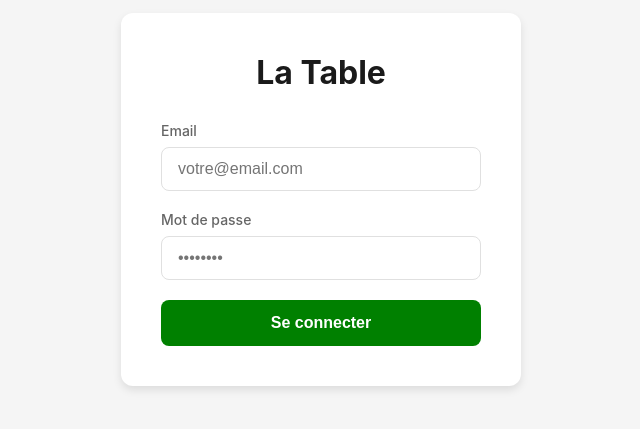
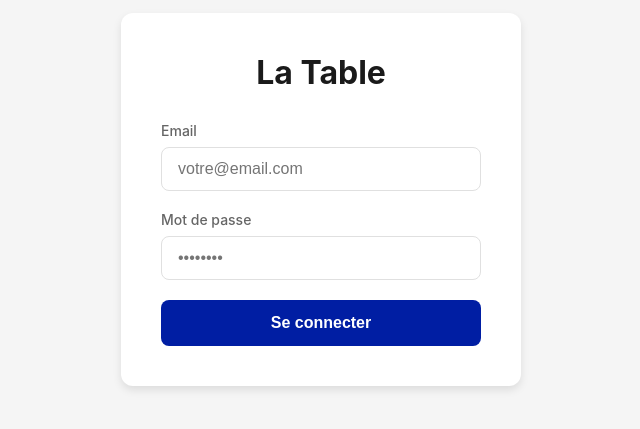
Before and after one commit to takammanuel/projet_groupe_ci-cd, a React (Vite) app in the folder frontend/: page /login in a window 1280 px wide. Shown: the part 201-630 px from the top of the page, without its empty margins (319-959 px from the left). Built offline with nearby package versions, Linux system fonts and the light colour scheme.

Commit message:
modification de la couleur du boutton login en bleue

```diff
--- a/frontend/src/pages/Login.css
+++ b/frontend/src/pages/Login.css
@@ -70,7 +70,7 @@
 }
 
 .btn-login {
-  background-color:green;
+  background-color:rgb(0, 30, 163);
   color: white;
   padding: 14px;
   border: none;
@@ -82,7 +82,7 @@
 }
 
 .btn-login:hover:not(:disabled) {
-  background-color: green;
+  background-color: rgb(13, 0, 128);
 }
 
 .btn-login:disabled {
```
